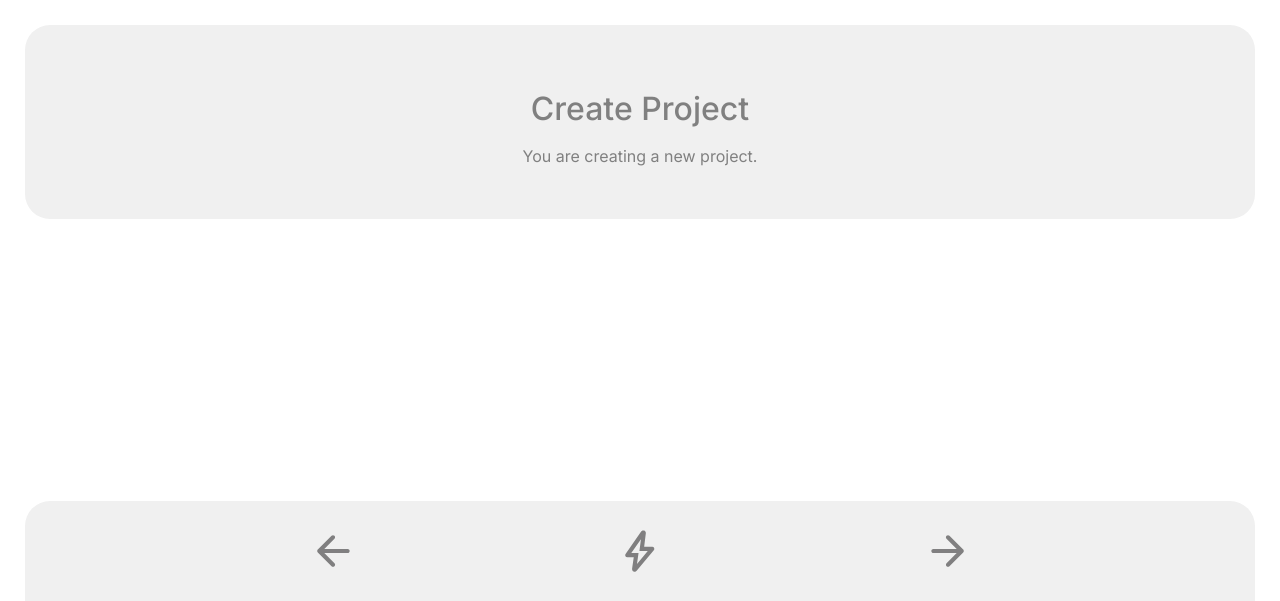
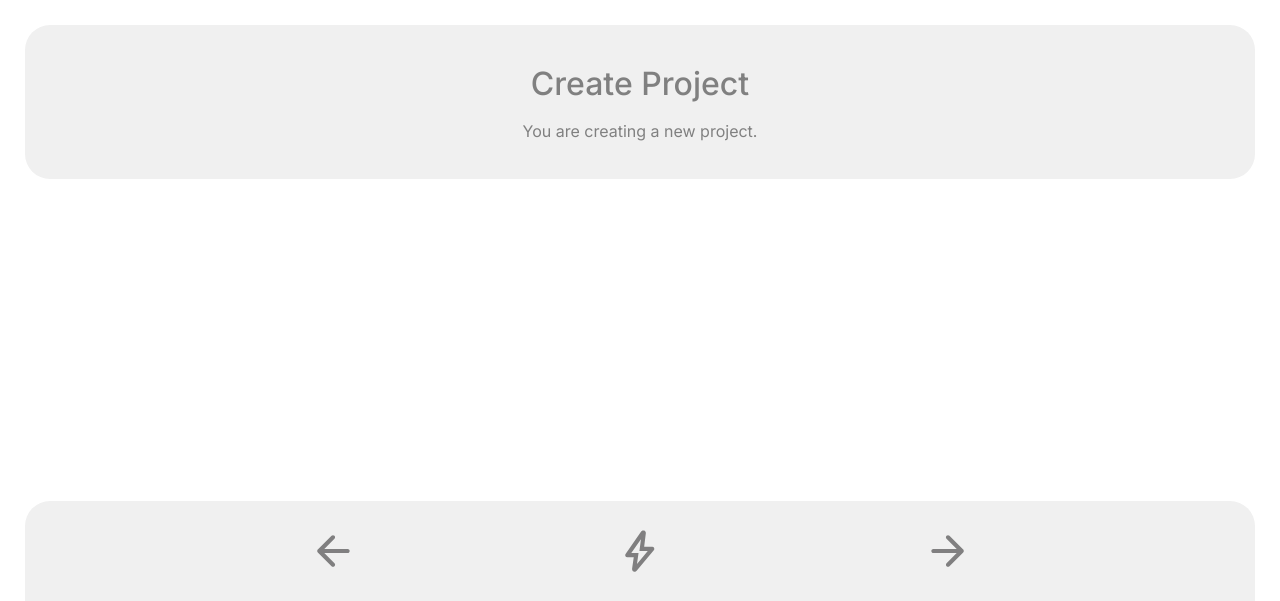
Before and after one commit to CaydnPB/SprintBoard, a Django app: page /create/ in a window 1280 px wide. Shown: the part 199-800 px from the top of the page. Run offline with Django 4.2, Linux system fonts and the light colour scheme.

Commit message:
Update element spacing

```diff
--- a/SprintBoard/projectboard/templates/projectboard/base.html
+++ b/SprintBoard/projectboard/templates/projectboard/base.html
@@ -119,6 +119,8 @@
       border-radius: 25px;
       color: #808080;
       padding: 25px 0;
+      padding-top: 0px;
+      padding-bottom: 0px;
       --bs-card-border-color: none;
     }
 
@@ -183,7 +185,7 @@
     div {
       margin-left: auto;
       margin-right: auto;
-      /* margin-bottom: 10px; */
+      margin-bottom: 10px;
       padding-bottom: 10px;
       text-align: center;
     }
```
